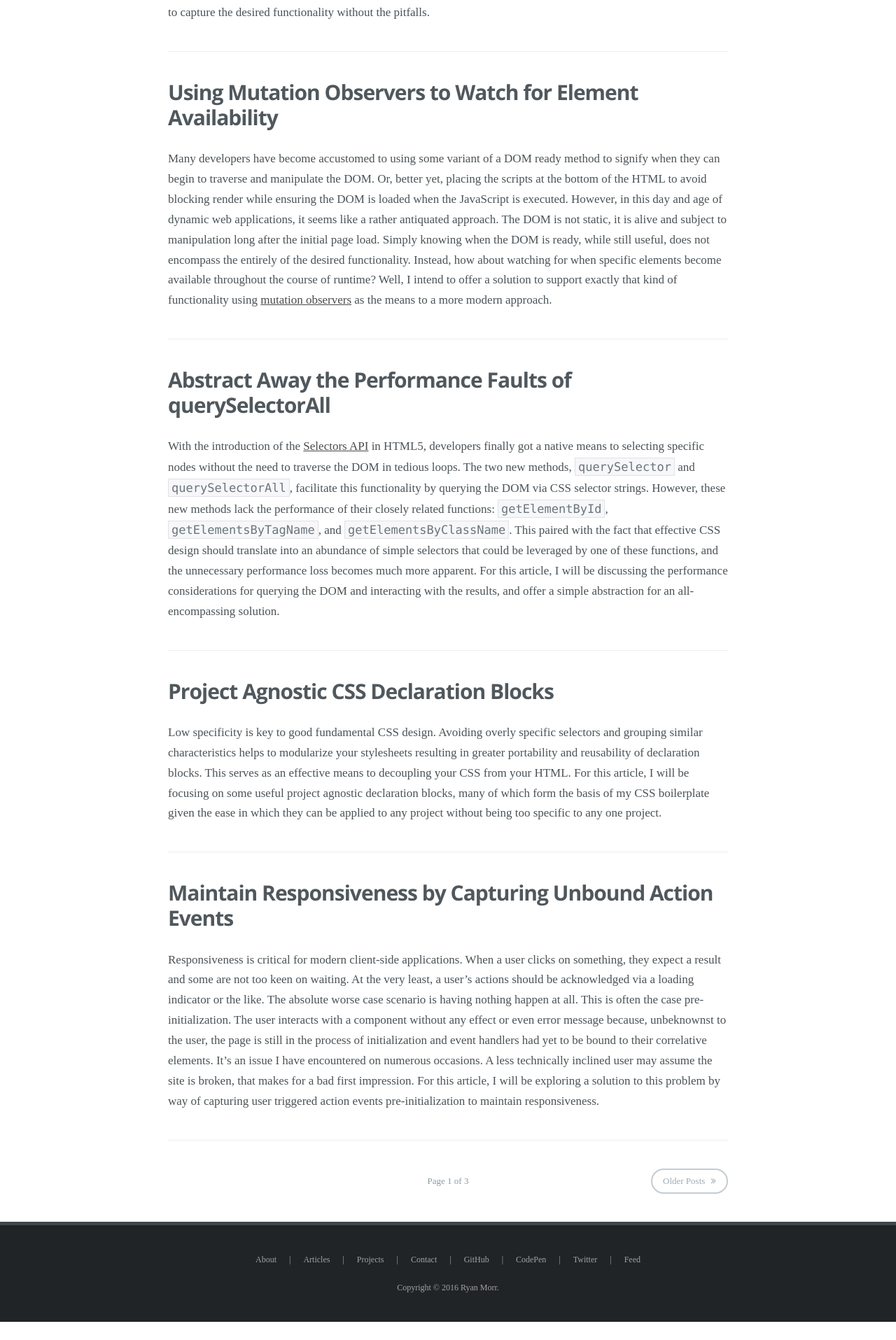
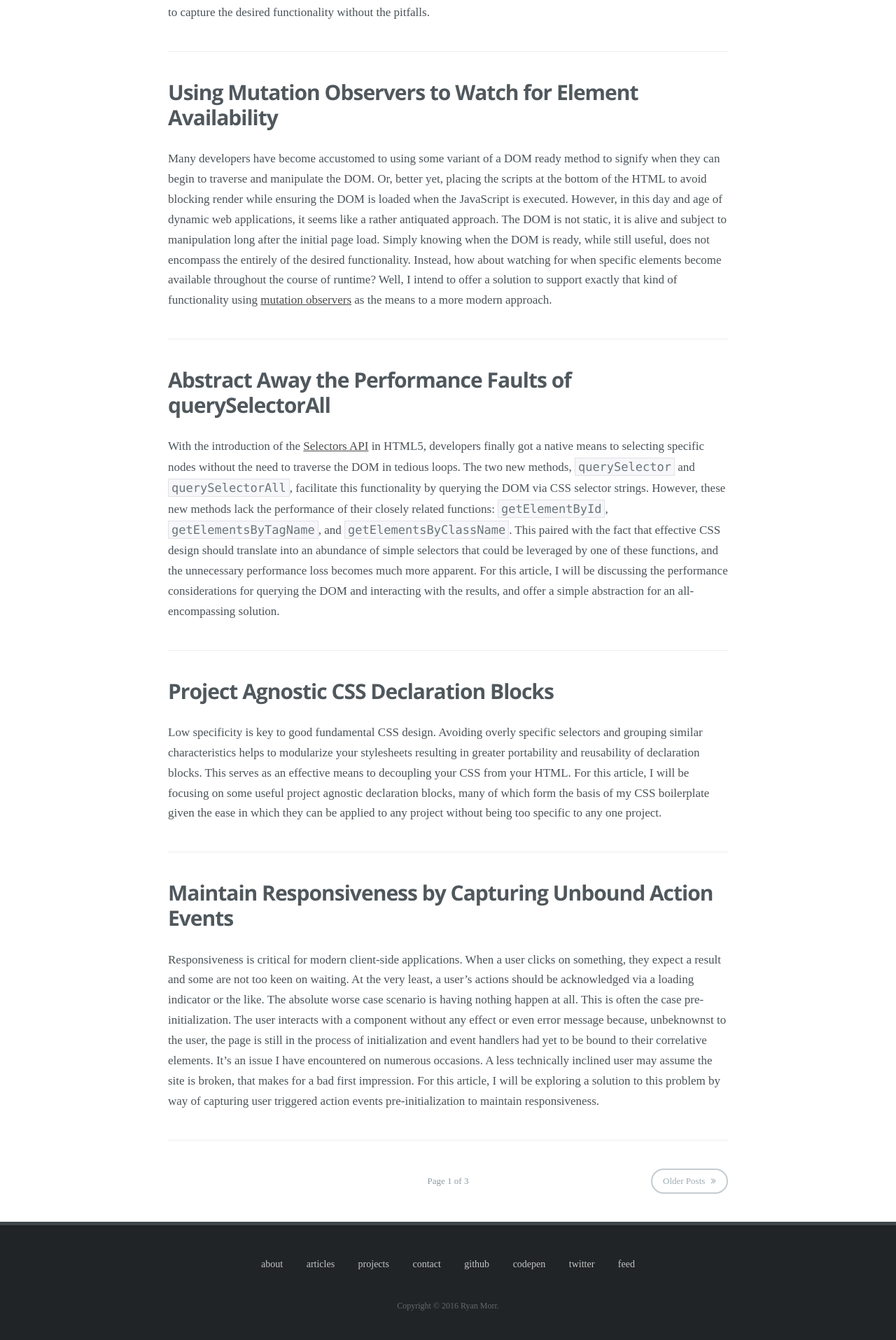
Before and after one commit to ryanmorr/ryanmorr.github.io, a Jekyll site: the page built from index.html, in a window 1280 px wide. Shown: the part 736-2651 px from the top of the page at 70% size. Built offline with Jekyll 4.4.1, drawn with Linux system fonts in a browser that asks for light colours; some web fonts are replaced; the list of posts is cut into pages by our own code; before the commit the page ends 2625 px from its top, so only the background shows below that.

Commit message:
Improve footer links

```diff
--- a/_includes/footer.html
+++ b/_includes/footer.html
@@ -1,19 +1,33 @@
 <footer id="site-footer">
     <div class="vertical">
         <div class="block">
-            <section>
-                <p class="footer-links">
-                    <a href="/about">About</a> |
-                    <a href="/">Articles</a> |
-                    <a href="/projects">Projects</a> |
-                    <a href="mailto:{{ site.email }}">Contact</a> |
-                    <a href="https://github.com/ryanmorr">GitHub</a> |
-                    <a href="http://codepen.io/ryanmorr/">CodePen</a> |
-                    <a href="https://twitter.com/ryanmmorr">Twitter</a> |
+            <nav class="footer-nav">
+                <div class="footer-link">
+                    <a href="/about">About</a>
+                </div>
+                <div class="footer-link">
+                    <a href="/">Articles</a>
+                </div>
+                <div class="footer-link">
+                    <a href="/projects">Projects</a>
+                </div>
+                <div class="footer-link">
+                    <a href="mailto:{{ site.email }}">Contact</a>
+                </div>
+                <div class="footer-link">
+                    <a href="https://github.com/ryanmorr">GitHub</a>
+                </div>
+                <div class="footer-link">
+                    <a href="http://codepen.io/ryanmorr/">CodePen</a>
+                </div>
+                <div class="footer-link">
+                    <a href="https://twitter.com/ryanmmorr">Twitter</a>
+                </div>
+                <div class="footer-link">
                     <a href="/feed.xml">Feed</a>
-                </p>
-            </section>
-            <p>Copyright &copy; {{ site.time | date: "%Y" }} {{ site.name }}.</p>
+                </div>
+            </nav>
+            <p class="copyright">Copyright &copy; {{ site.time | date: "%Y" }} {{ site.name }}.</p>
         </div>
     </div>
 </footer>
--- a/css/main.css
+++ b/css/main.css
@@ -459,21 +459,45 @@ input[type="submit"]:hover {
     border-top: 5px solid #3f474b;
 }
 
-#site-footer p {
-    color: #a2a2a2;
-    font-size: 1.2rem;
+.footer-nav {
+    margin: 2rem 0 0 0;
 }
 
-#site-footer a {
-    margin: 0 15px;
-    color: #a2a2a2;
-    font-weight: normal;
-    text-decoration: none;
-    transition: color ease 0.3s;
+.footer-link {
+    display: inline-block;
+    vertical-align: top;
+    padding: 0 1.5rem;
+    text-align: center;
 }
 
-#site-footer a:hover {
+.footer-link a {
+    color: #c4c4c4;
+    text-decoration: none;
+    text-transform: lowercase;
+}
+
+.footer-link a::after {
+    content: " ";
+    display: block;
+    margin: .125rem auto 0;
+    width: 0;
+    height: .2rem;
+    border-radius: .2rem;
+    background: rgba(255, 255, 255, 0);
+    pointer-events: none;
+    transition: all .4s ease;
+}
+
+.footer-link a:hover::after {
+    width: 100%;
+    background: #85a1bd;
+}
+
+.copyright {
     color: #fff;
+    opacity: 0.3;
+    padding-top: 1rem;
+    font-size: 1.2rem;
 }
 
 /*------------------------------------*\
```
